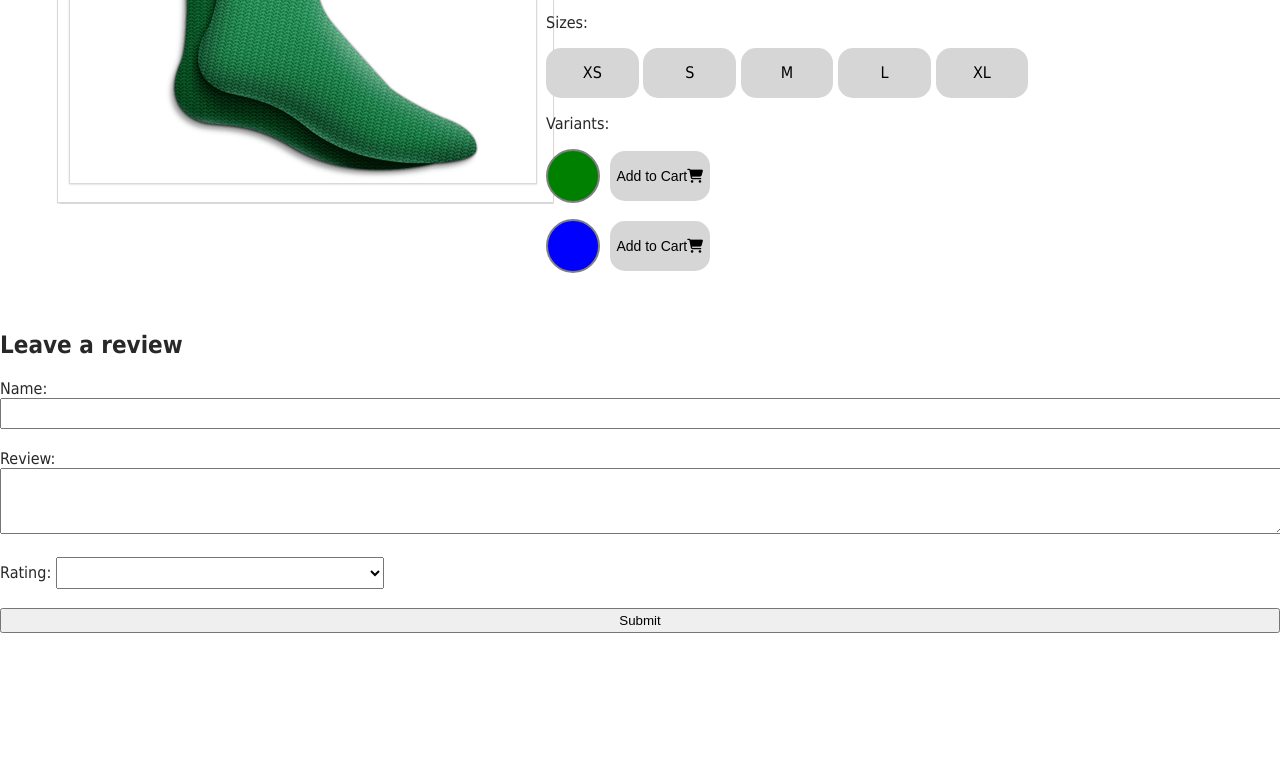
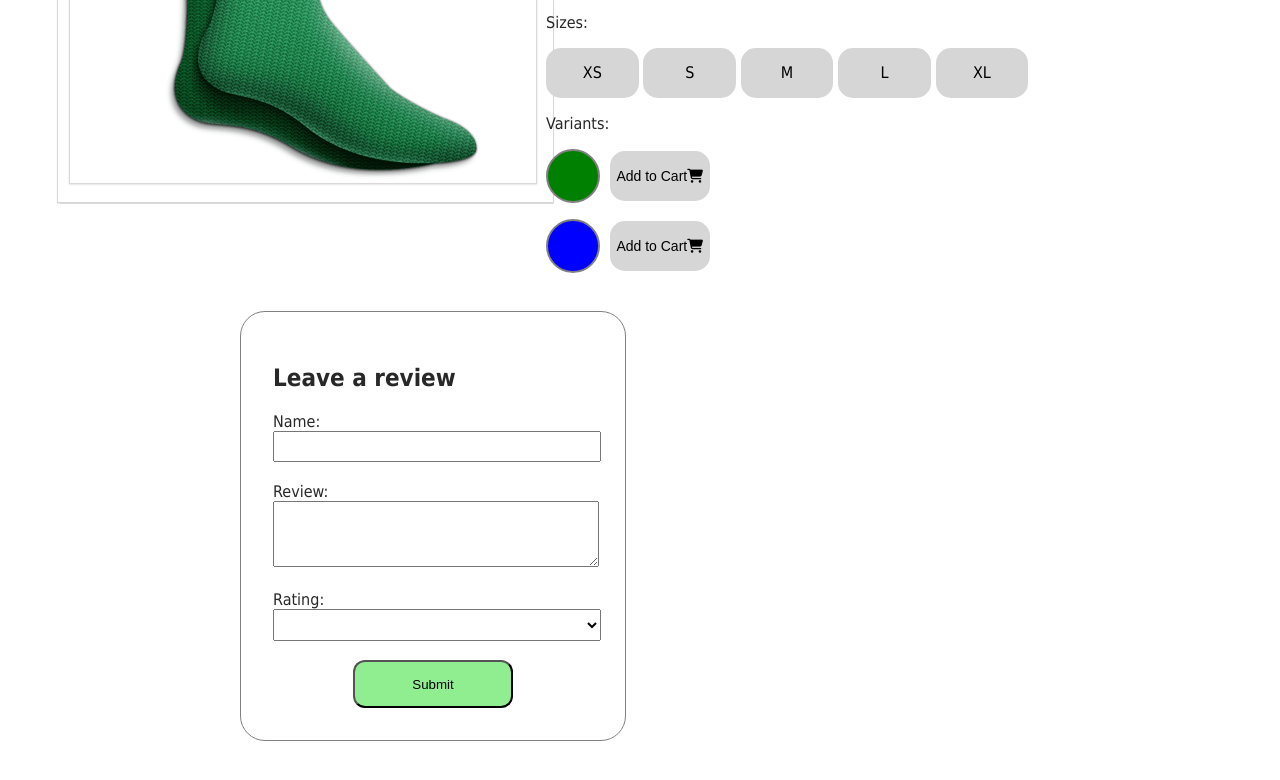
Before and after one commit to Aces45/VueTest, a plain HTML site: page index.html in a window 1280 px wide. Shown: the part 492-1272 px from the top of the page. Before the commit the page ends 1145 px from the top, so only its background shows below. Drawn offline with nearby package versions, Linux system fonts and the light colour scheme.

Commit message:
added review form styling

```diff
--- a/style.css
+++ b/style.css
@@ -12,6 +12,27 @@ body {
     font-family: tahoma;
     color: #282828;
     margin: 0px;
+}
+
+.border{
+    border: 1px solid gray;
+    margin: 0 0 5rem 15rem;
+    border-radius: 25px;
+    padding: 2rem;
+    width: 20rem;
+}
+
+.button{
+    width: 10rem;
+    height: 3rem;
+    margin: 0 25%;
+    background-color: lightgreen;
+    transition: all 0.2s;
+    border-radius: 0.75rem;
+}
+
+.button:hover{
+    background-color: #72c272;
 }
 
 .choice-box {
@@ -62,6 +83,10 @@ img {
     order: 0;
     margin-top: 10px;
     width: 50%;
+}
+
+.reviewform {
+    width: 20rem;
 }
 
 .color-box {
```
